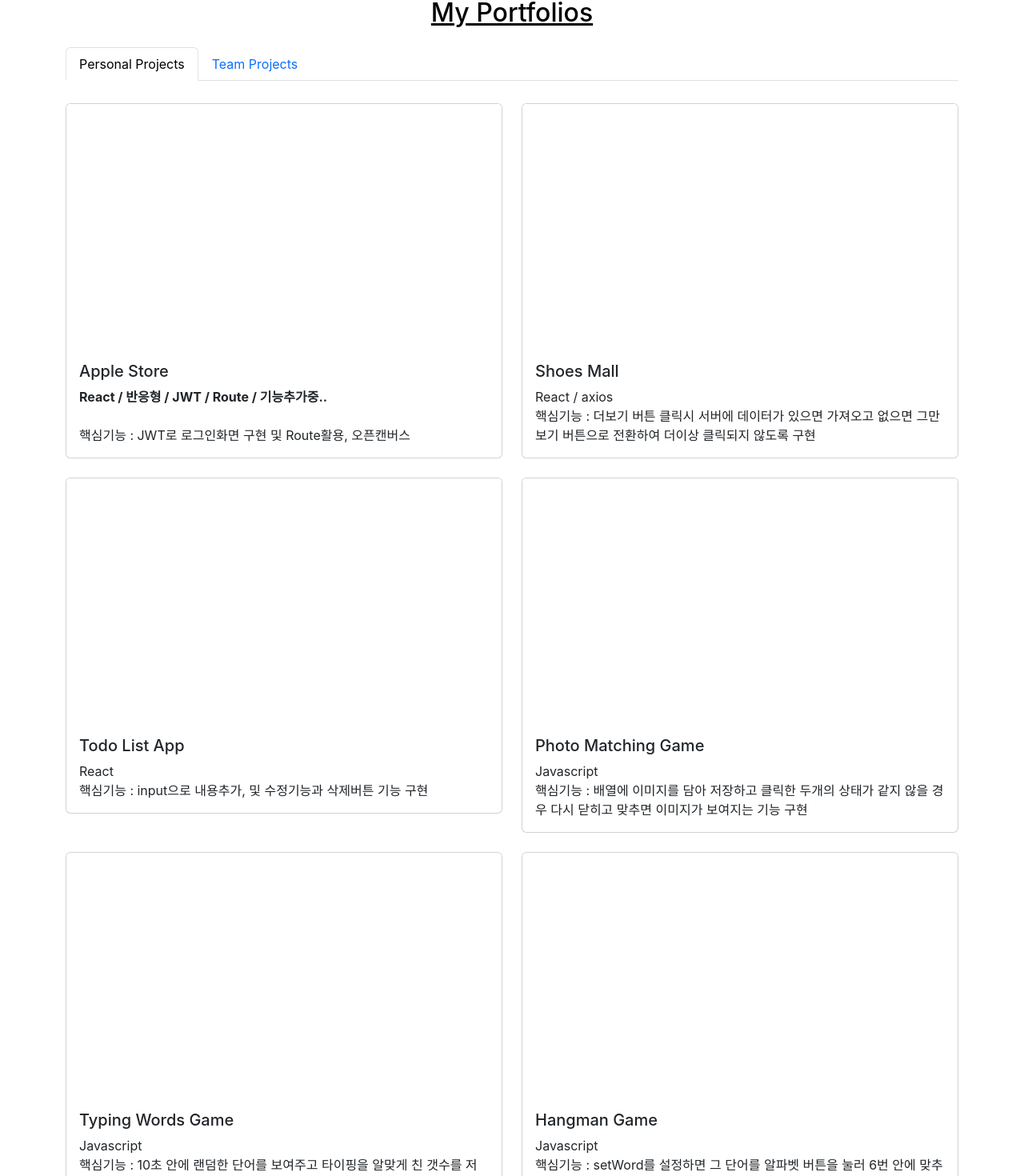
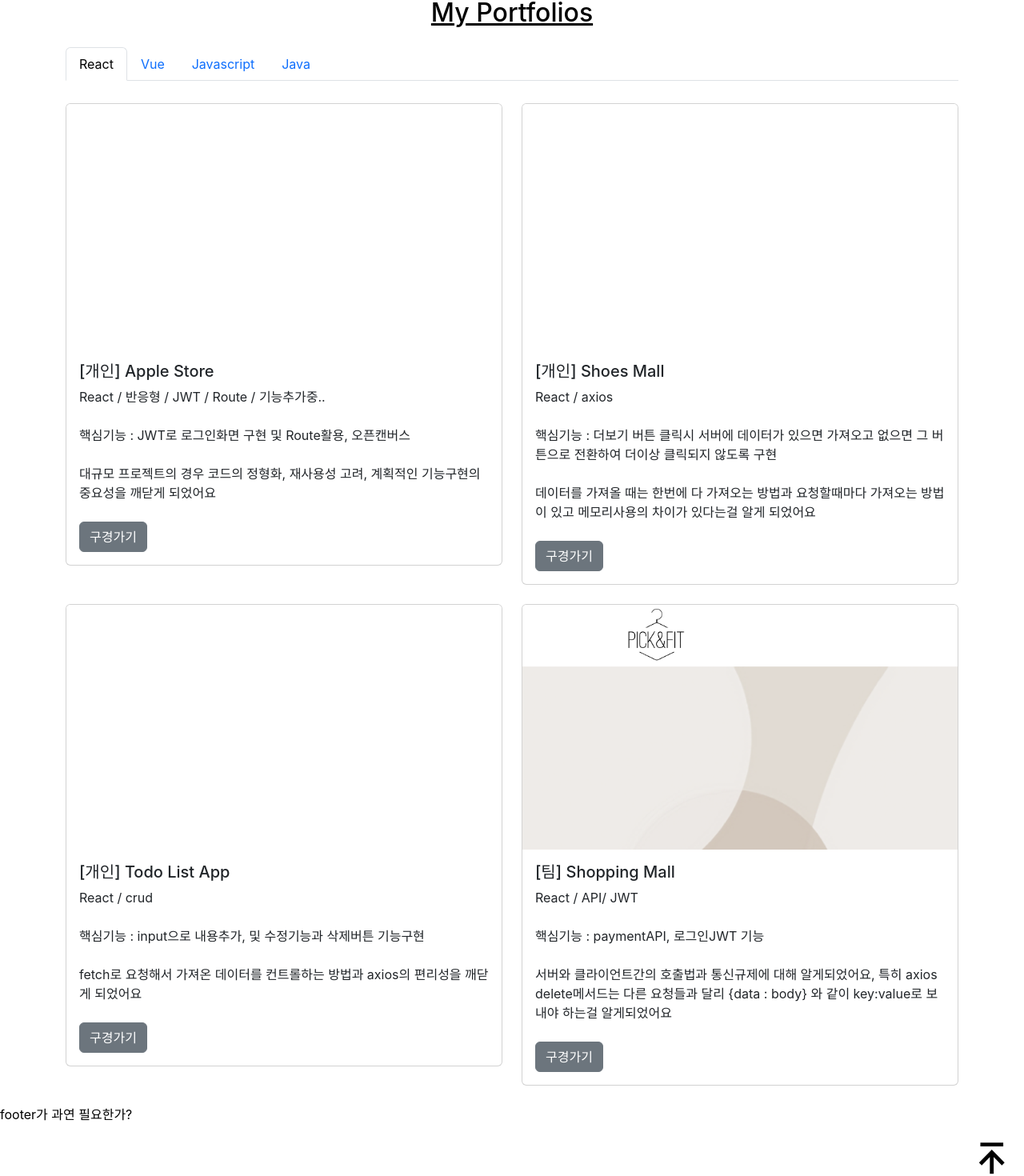
Before and after one commit to yar0103/yar0103.github.io, a React (Create React App) app: page / in a window 1280 px wide. Shown: the part 1511-2981 px from the top of the page at 80% size. Built offline with nearby package versions, Linux system fonts and the light colour scheme.

Commit message:
data import, export

```diff
--- a/src/App.css
+++ b/src/App.css
@@ -55,3 +55,13 @@
   opacity: 0.7;
   transition: all 0.5s;
 }
+
+.totop{
+  z-index: 1;
+  display: block;
+  position: absolute;
+  margin-top: 20px;
+  margin-bottom: 20px;
+  right: 20px;
+  width: 40px;
+}
--- a/src/App.js
+++ b/src/App.js
@@ -8,14 +8,20 @@
 import Header from './components/Header';
 
 function App() {
+
   const [theme, setTheme] = useState(false);
 
   const changeMode = () => {
     setTheme(!theme);
   };
 
+  function totop () {
+    window.scrollTo(0, 0);
+  };
+
   return (
     <div className="App" id={theme ? 'dark-mode' : 'light-mode'}>
+
       {/* header */}
       <Header theme={theme} changeMode={changeMode} />
 
@@ -26,7 +32,7 @@
       <Introduction theme={theme} setTheme={setTheme} changeMode={changeMode}/>
 
       {/* projects */}
-      <Projects />
+      <Projects  />
 
       {/* board */}
       <div className="container-md mt-4">
@@ -34,6 +40,11 @@
       </div>
 
       {/* footer */}
+      <div className='footer'>
+        footer가 과연 필요한가?
+      </div>
+
+      <img src='/image/totop.png' alt='totop' className='totop' onClick={totop}/>
     </div>
   );
 }
--- a/src/components/Projects.js
+++ b/src/components/Projects.js
@@ -1,214 +1,242 @@
+import { useState, useEffect } from 'react';
+import {react, vue, javascript, java} from '../data';
+
 const Projects = () => {
+  const [reactData, setReactData] = useState(react);
+  const [vueData, setVueData] = useState(vue);
+  const [javascriptData, setJavascriptData] = useState(javascript);
+  const [javaData, setJavaData] = useState(java);
+
+  useEffect(() => {
+    setReactData(reactData)
+    setVueData(vueData)
+    setJavascriptData(javascriptData)
+    setJavaData(javaData)
+  }, [])
+
   return (
     <div className="container-md mt-4">
       <h2 className="mt-4 mb-4 text-center">
         <u>My Portfolios</u>
       </h2>
-      <nav>
+
+      {/* tab category */}
       <div class="nav nav-tabs" id="nav-tab" role="tablist">
         <button
           class="nav-link active"
-            id="nav-home-tab"
+          id="nav-react-tab"
           data-bs-toggle="tab"
-            data-bs-target="#nav-home"
+          data-bs-target="#nav-react"
           type="button"
           role="tab"
-            aria-controls="nav-home"
+          aria-controls="nav-react"
           aria-selected="true"
         >
-            Personal Projects
+          React
         </button>
         <button
           class="nav-link"
-            id="nav-profile-tab"
+          id="nav-vue-tab"
           data-bs-toggle="tab"
-            data-bs-target="#nav-profile"
+          data-bs-target="#nav-vue"
           type="button"
           role="tab"
-            aria-controls="nav-profile"
+          aria-controls="nav-vue"
           aria-selected="false"
         >
-            Team Projects
+          Vue
+        </button>
+        <button
+          class="nav-link"
+          id="nav-javascript-tab"
+          data-bs-toggle="tab"
+          data-bs-target="#nav-javascript"
+          type="button"
+          role="tab"
+          aria-controls="nav-javascript"
+          aria-selected="false"
+        >
+          Javascript
+        </button>
+        <button
+          class="nav-link"
+          id="nav-java-tab"
+          data-bs-toggle="tab"
+          data-bs-target="#nav-java"
+          type="button"
+          role="tab"
+          aria-controls="nav-java"
+          aria-selected="false"
+        >
+          Java
         </button>
       </div>
-      </nav>
+
+      {/* category Lists */}
       <div class="tab-content" id="nav-tabContent">
+        {/* react Lists */}
         <div
           class="tab-pane fade show active"
-          id="nav-home"
+          id="nav-react"
           role="tabpanel"
-          aria-labelledby="nav-home-tab"
+          aria-labelledby="nav-react-tab"
           tabindex="0"
         >
           <div class="row row-cols-1 mt-1 row-cols-md-2 g-4">
-            <div class="col">
+            {react.map((r, i) => {
+              return (
+                <div class="col" key={i}>
                   <div class="card">
                     <div class="ratio ratio-16x9">
                       <iframe
-                    src="image/react_applestore.mp4"
+                        src={r.video}
                         class="card-img-top"
                         alt="..."
                       />
                     </div>
                     <div class="card-body">
-                  <h5 class="card-title">Apple Store</h5>
+                      <h5 class="card-title">{r.title}</h5>
                       <p class="card-text">
-                    <strong>React / 반응형 / JWT / Route / 기능추가중..</strong>{' '}
-                    <br />
-                    <br></br>
-                    핵심기능 : JWT로 로그인화면 구현 및 Route활용, 오픈캔버스
+                        {r.subTitle}<br /><br />
+                        {r.mainFunction} <br /><br />
+                        {r.result} <br /><br />
+                        <button type="button" class="btn btn-secondary">
+                          <a href={r.link}>
+                            구경가기
+                          </a>
+                        </button>
                       </p>
                     </div>
                   </div>
                 </div>
-            <div class="col">
+              )
+            })}
+          </div>
+        </div>
+
+
+        {/* vue Lists */}
+        <div
+          class="tab-pane fade"
+          id="nav-vue"
+          role="tabpanel"
+          aria-labelledby="nav-vue-tab"
+          tabindex="0"
+        >
+          <div class="row row-cols-1 mt-1 row-cols-md-2 g-4">
+          {vue.map((v, i) => {
+              return (
+                <div class="col" key={i}>
                   <div class="card">
                     <div class="ratio ratio-16x9">
                       <iframe
-                    src="image/react_shoesmall.mp4"
+                        src={v.video}
                         class="card-img-top"
                         alt="..."
                       />
                     </div>
                     <div class="card-body">
-                  <h5 class="card-title">Shoes Mall</h5>
+                      <h5 class="card-title">{v.title}</h5>
                       <p class="card-text">
-                    React / axios <br />
-                    핵심기능 : 더보기 버튼 클릭시 서버에 데이터가 있으면
-                    가져오고 없으면 그만보기 버튼으로 전환하여 더이상 클릭되지
-                    않도록 구현
+                        {v.subTitle}<br /><br />
+                        {v.mainFunction} <br /><br />
+                        {v.result} <br /><br />
+                        <button type="button" class="btn btn-secondary">
+                          <a href={v.link}>
+                            구경가기
+                          </a>
+                        </button>
                       </p>
                     </div>
                   </div>
                 </div>
-            <div class="col">
+              )
+            })}
+          </div>
+        </div>
+
+
+        {/* javascript Lists */}
+        <div
+          class="tab-pane fade"
+          id="nav-javascript"
+          role="tabpanel"
+          aria-labelledby="nav-javascript-tab"
+          tabindex="0"
+        >
+          <div class="row row-cols-1 mt-1 row-cols-md-2 g-4">
+            {javascript.map((js,i)=>{
+              return(
+                <div class="col" key={i}>
                   <div class="card">
                     <div class="ratio ratio-16x9">
                       <iframe
-                    src="image/react_todoapp.mp4"
+                        src={js.video}
                         class="card-img-top"
                         alt="..."
                       />
                     </div>
                     <div class="card-body">
-                  <h5 class="card-title">Todo List App</h5>
+                      <h5 class="card-title">{js.title}</h5>
                       <p class="card-text">
-                    React <br />
-                    핵심기능 : input으로 내용추가, 및 수정기능과 삭제버튼 기능
-                    구현
+                        {js.subTitle}<br /><br />
+                        {js.mainFunction} <br /><br />
+                        {js.result} <br /><br />
+                        <button type="button" class="btn btn-secondary">
+                          <a href={js.link}>
+                            구경가기
+                          </a>
+                        </button>
                       </p>
                     </div>
                   </div>
                 </div>
-            <div class="col">
+              )
+            })}
+          </div>
+        </div>
+
+
+        {/* java Lists */}
+        <div
+          class="tab-pane fade"
+          id="nav-java"
+          role="tabpanel"
+          aria-labelledby="nav-java-tab"
+          tabindex="0"
+        >
+          <div class="row row-cols-1 mt-1 row-cols-md-2 g-4">
+          {java.map((jv,i)=>{
+              return(
+                <div class="col" key={i}>
                   <div class="card">
                     <div class="ratio ratio-16x9">
                       <iframe
-                    src="image/javascript_picturematchinggame.mp4"
+                        src={jv.video}
                         class="card-img-top"
                         alt="..."
                       />
                     </div>
                     <div class="card-body">
-                  <h5 class="card-title">Photo Matching Game</h5>
+                      <h5 class="card-title">{jv.title}</h5>
                       <p class="card-text">
-                    Javascript <br />
-                    핵심기능 : 배열에 이미지를 담아 저장하고 클릭한 두개의
-                    상태가 같지 않을 경우 다시 닫히고 맞추면 이미지가 보여지는
-                    기능 구현
+                        {jv.subTitle}<br /><br />
+                        {jv.mainFunction} <br /><br />
+                        {jv.result} <br /><br />
+                        <button type="button" class="btn btn-secondary">
+                          <a href={jv.link}>
+                            구경가기
+                          </a>
+                        </button>
                       </p>
                     </div>
                   </div>
                 </div>
-            <div class="col">
-              <div class="card">
-                <div class="ratio ratio-16x9">
-                  <iframe
-                    src="image/javascript_typingwords.mp4"
-                    class="card-img-top"
-                    alt="..."
-                  />
-                </div>
-                <div class="card-body">
-                  <h5 class="card-title">Typing Words Game</h5>
-                  <p class="card-text">
-                    Javascript <br />
-                    핵심기능 : 10초 안에 랜덤한 단어를 보여주고 타이핑을 알맞게
-                    친 갯수를 저장하여 보여지도록 구현
-                  </p>
+              )
+            })}
           </div>
         </div>
-            </div>
-            <div class="col">
-              <div class="card">
-                <div class="ratio ratio-16x9">
-                  <iframe
-                    src="image/javascript_hangmangame.mp4"
-                    class="card-img-top"
-                    alt="..."
-                  />
-                </div>
-                <div class="card-body">
-                  <h5 class="card-title">Hangman Game</h5>
-                  <p class="card-text">
-                    Javascript <br />
-                    핵심기능 : setWord를 설정하면 그 단어를 알파벳 버튼을 눌러
-                    6번 안에 맞추어야 하는 게임으로 맞는 것을 클릭하면 클릭한
-                    알파벳이 보여지고 못맞춘 것은 보여지지 않도록 구현
-                  </p>
-                </div>
-              </div>
-            </div>
-          </div>
-        </div>
-        <div
-          class="tab-pane fade"
-          id="nav-profile"
-          role="tabpanel"
-          aria-labelledby="nav-profile-tab"
-          tabindex="0"
-        >
-          <div class="row row-cols-1 mt-1 row-cols-md-2 g-4">
-            <div class="col">
-              <div class="card">
-                <img
-                  src="image/react_shoppingmall.png"
-                  class="card-img-top"
-                  alt="..."
-                />
-                <div class="card-body">
-                  <h5 class="card-title">Shopping Mall</h5>
-                  <p class="card-text">
-                    React / 마이그레이션 / JWT / MySQL
-                    <br />
-                    4명 part 분할담당 구현
-                    <br />
-                    나의 분담 : review, cart, css
-                  </p>
-                </div>
-              </div>
-            </div>
-            <div class="col">
-              <div class="card">
-                <img
-                  src="image/java_animalhospitalreservation.png"
-                  class="card-img-top"
-                  alt="..."
-                />
-                <div class="card-body">
-                  <h5 class="card-title">Animal Hospital Reservation</h5>
-                  <p class="card-text">
-                    Java Projects
-                    <br />
-                    4명 part 분할담당 구현
-                    <br />
-                    나의 분담 : review
-                  </p>
-                </div>
-              </div>
-            </div>
-          </div>
-        </div>
+
       </div>
     </div>
   );
--- /dev/null
+++ b/src/data.js
@@ -0,0 +1,107 @@
+{/* react */}
+const react = [
+  {
+    id: 1,
+    title: '[개인] Apple Store',
+    subTitle: 'React / 반응형 / JWT / Route / 기능추가중.. ',
+    mainFunction: '핵심기능 : JWT로 로그인화면 구현 및 Route활용, 오픈캔버스',
+    result: '대규모 프로젝트의 경우 코드의 정형화, 재사용성 고려, 계획적인 기능구현의 중요성을 깨닫게 되었어요',
+    link: '/appleStore',
+    video: 'image/react_applestore.mp4'
+  },
+  {
+    id: 2,
+    title: '[개인] Shoes Mall',
+    subTitle: 'React / axios',
+    mainFunction: '핵심기능 : 더보기 버튼 클릭시 서버에 데이터가 있으면 가져오고 없으면 그 버튼으로 전환하여 더이상 클릭되지 않도록 구현',
+    result: '데이터를 가져올 때는 한번에 다 가져오는 방법과 요청할때마다 가져오는 방법이 있고 메모리사용의 차이가 있다는걸 알게 되었어요',
+    link: '/myshop',
+    video: 'image/react_shoesmall.mp4'
+  },
+  {
+    id: 3,
+    title: '[개인] Todo List App',
+    subTitle: 'React / crud',
+    mainFunction: '핵심기능 : input으로 내용추가, 및 수정기능과 삭제버튼 기능구현',
+    result: 'fetch로 요청해서 가져온 데이터를 컨트롤하는 방법과 axios의 편리성을 깨닫게 되었어요',
+    link: '/myTodoList',
+    video: 'image/react_todoapp.mp4'
+  },
+  {
+    id: 4,
+    title: '[팀] Shopping Mall',
+    subTitle: 'React / API/ JWT',
+    mainFunction: '핵심기능 : paymentAPI, 로그인JWT 기능',
+    result: '서버와 클라이언트간의 호출법과 통신규제에 대해 알게되었어요, 특히 axios delete메서드는 다른 요청들과 달리 {data : body} 와 같이 key:value로 보내야 하는걸 알게되었어요',
+    link: '/myTodoList',
+    video: 'image/react_shoppingmall.png'
+  },
+]
+
+{/* vue */}
+const vue = [
+  {
+    id: 1,
+    title: 'Apple Store',
+    subTitle: 'React / 반응형 / JWT / Route / 기능추가중.. ',
+    mainFunction: '핵심기능 : JWT로 로그인화면 구현 및 Route활용, 오픈캔버스',
+    result: '대규모 프로젝트의 경우 코드의 정형화, 재사용성 고려, 계획적인 기능구현의 중요성을 깨닫게 되었어요',
+    link: '/appleStore',
+    video: 'image/react_applestore.mp4'
+  },
+  {
+    id: 2,
+    title: 'Shoes Mall',
+    subTitle: 'React / axios',
+    mainFunction: '핵심기능 : 더보기 버튼 클릭시 서버에 데이터가 있으면 가져오고 없으면 그 버튼으로 전환하여 더이상 클릭되지 않도록 구현',
+    result: 'fetch로 요청해서 가져온 데이터를 컨트롤하는 방법을 깨닫게 되었어요',
+    link: '/myshop',
+    video: 'image/react_shoesmall.mp4'
+  }
+]
+
+{/* javascript */}
+const javascript = [
+  {
+    id: 1,
+    title: 'Photo Matching Game',
+    subTitle: '[개인] Javascript',
+    mainFunction: '핵심기능 : 배열에 이미지를 담아 저장하고 클릭한 두개의 상태가 같지 않을 경우 다시 닫히고 맞추면 이미지가 보여지는 기능 구현',
+    result: '배열을 다루며 관련 메서드에대한 공부가 많이 되었어요',
+    link: '/mini_photoMatching',
+    video: 'image/javascript_picturematchinggame.mp4'
+  },
+  {
+    id: 2,
+    title: 'Typing Words Game',
+    subTitle: '[개인] Javascript',
+    mainFunction: '핵심기능 : 10초 안에 랜덤한 단어를 보여주고 타이핑을 알맞게 친 갯수를 저장하여 보여지도록 구현',
+    result: '랜덤함수를 사용하여 단어를 만드는법, 검증의 중요성을 느꼈어요',
+    link: '/mini_typingWords',
+    video: 'image/javascript_typingwords.mp4'
+  },
+  {
+    id: 3,
+    title: 'Hangman Game',
+    subTitle: '[개인] Javascript',
+    mainFunction: '핵심기능 : setWord를 설정하면 그 단어를 알파벳 버튼을 눌러 6번 안에 맞추어야 하는 게임으로 맞는 것을 클릭하면 클릭한 알파벳이 보여지고 못맞춘 것은 보여지지 않도록 구현',
+    result: '버튼을 클릭했을 때, 남은횟수와 연관하여 생각해서 기능구현하면서 각 기능들의 연관성과 밀접성을 파악하여 적절히 구현해야 하는걸 느꼈어요',
+    link: '/myHangmanGame',
+    video: 'image/javascript_hangmangame.mp4'
+  },
+]
+
+{/* java */}
+const java = [
+  {
+    id: 1,
+    title: 'Animal Hospital Reservation',
+    subTitle: '[Team] Java Project',
+    mainFunction: '핵심기능 : 날짜예약시스템과 커뮤니티 기능등을 구현',
+    result: '담당 : Q&A page : 1. 글 클릭시 상세보기 이동 2.비밀번호로 인증후 수정페이지 이동기능 구현',
+    link: '/mini_photoMatching',
+    video: 'image/java_animalhospitalreservation.png'
+  },
+]
+
+export {react, vue, javascript, java}
--- a/src/index.js
+++ b/src/index.js
@@ -3,15 +3,14 @@
 import './index.css';
 import App from './App';
 import reportWebVitals from './reportWebVitals';
+import { BrowserRouter } from 'react-router-dom';
 
 const root = ReactDOM.createRoot(document.getElementById('root'));
 root.render(
   <React.StrictMode>
-    <App />
+    <BrowserRouter basename="">
+      <App />
+    </BrowserRouter>
   </React.StrictMode>
 );
-
-// If you want to start measuring performance in your app, pass a function
-// to log results (for example: reportWebVitals(console.log))
-// or send to an analytics endpoint. Learn more: https://bit.ly/CRA-vitals
 reportWebVitals();
```
Also changed, not shown: package.json (+6 -2 lines), public/image/totop.png (added), 1 other file (tests, documents, lock files or other folders). Lines whose indentation alone changed are shown as unchanged.
